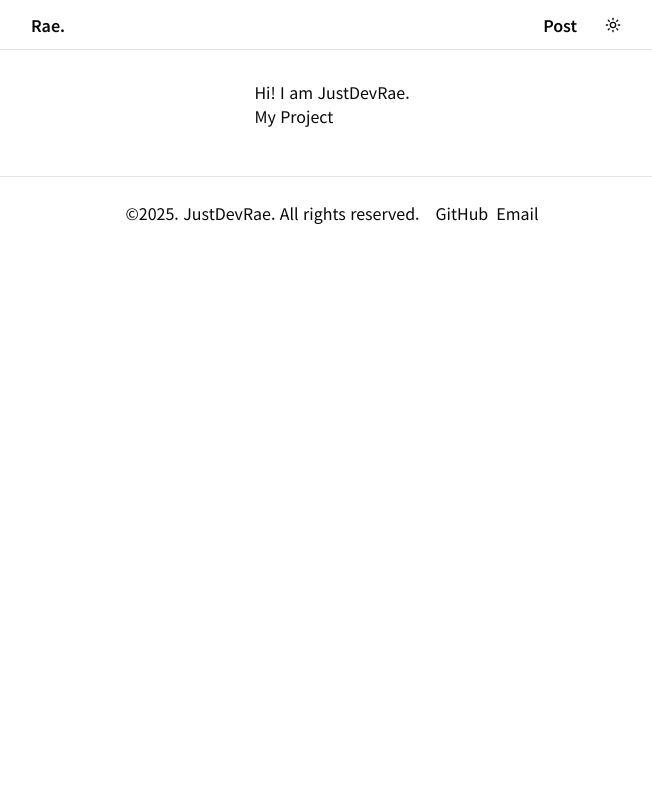
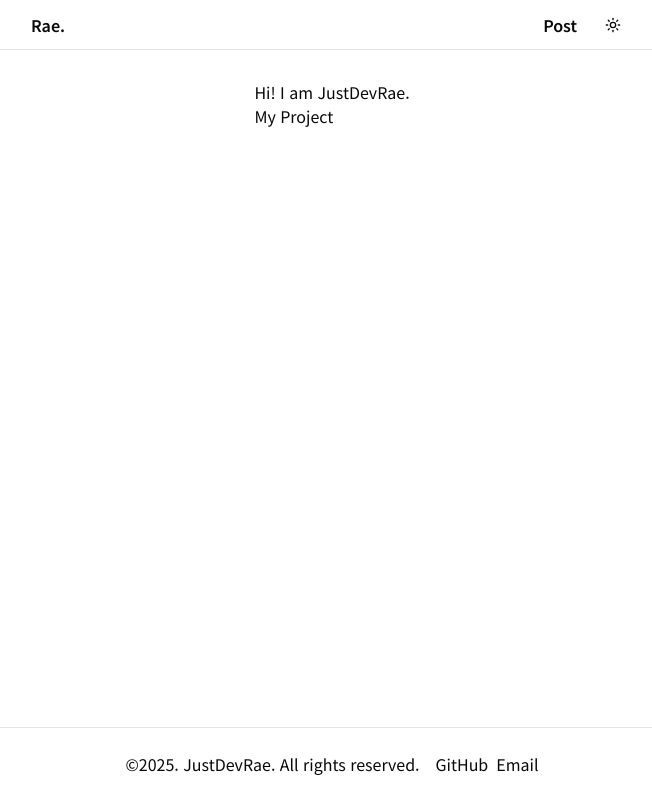
Before and after one commit to JustDevRae/rae.blog, a Next.js app: page / in a window 1280 px wide. Shown: the whole page, without its empty margins (308-960 px from the left). Built offline with nearby package versions, Linux system fonts and the light colour scheme.

Commit message:
style: footer가 항상 최하단에 위치하도록 수정

```diff
--- a/src/app/layout.tsx
+++ b/src/app/layout.tsx
@@ -39,7 +39,7 @@ export default function RootLayout({
           disableTransitionOnChange
         >
           <Header />
-          <main className="mx-auto mb-12 mt-20 px-4">{children}</main>
+          <main className="mx-auto mb-12 mt-20 flex-grow px-4">{children}</main>
           <Footer />
         </ThemeProvider>
       </body>
```
